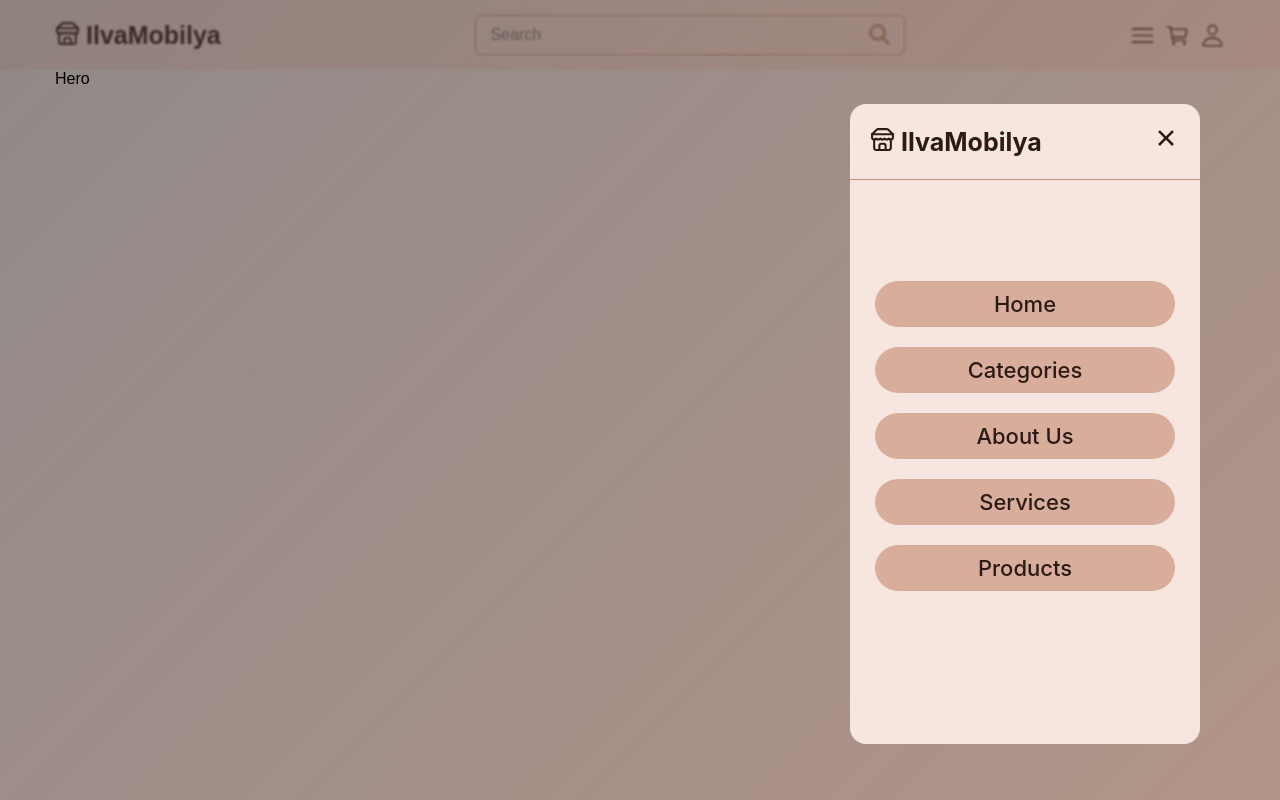
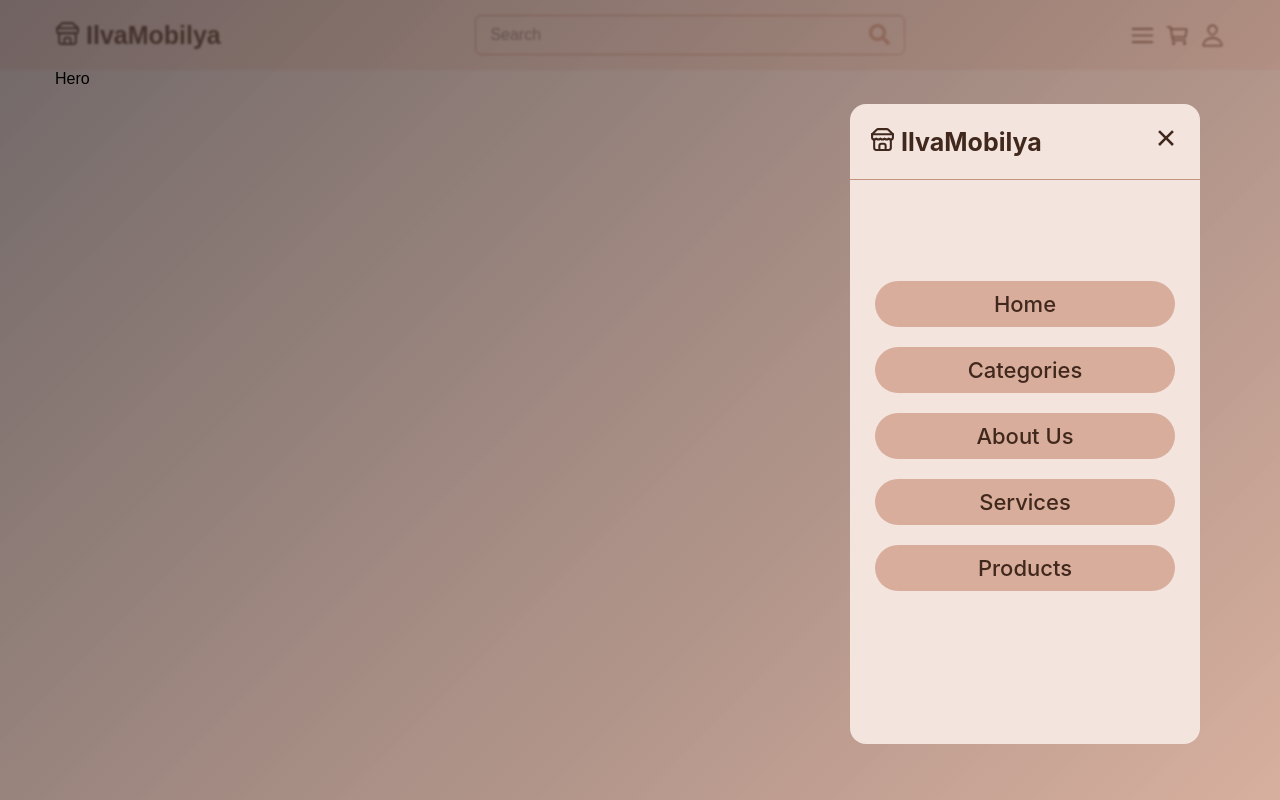
Before and after one commit to AdamKhelladi/ilvamobilya-store, a React (Create React App) app: page / in a window 1280 px wide. Both pictures are taken after a click on the icon 1142 px from the left and 35 px from the top of the page. Built offline with nearby package versions, Linux system fonts and the light colour scheme.

Commit message:
handle close menu

```diff
--- a/src/App.css
+++ b/src/App.css
@@ -1,11 +1,9 @@
 :root {
   /* Light theme */
-  --main-color: #00490a;
-  --secondary-color: #003f08;
   --bg-primary: #f7f7f7;
-  --bg-secondary: #f7e6df;
+  --bg-secondary: #f3e4de;
   --bg-hover: #dfdfdf;
-  --text-primary: #2C1B14;
+  --text-primary: #41281d;
   --text-secondary: #8a5c48;
   --border-color: #c4937e;
   --gradient-color-one: #d4d4d4;
--- a/src/components/Navbar/Menu.jsx
+++ b/src/components/Navbar/Menu.jsx
@@ -29,7 +29,7 @@ export default function Menu({ handleShowMenu }) {
         </div>
         <div className="menu-links">
           {MenuLinks.map((item) => (
-            <a key={item.id} href={item.link}>
+            <a key={item.id} href={item.link} onClick={handleShowMenu}>
               {item.name}
             </a>
           ))}
--- a/src/components/Navbar/Navbar.css
+++ b/src/components/Navbar/Navbar.css
@@ -77,7 +77,7 @@
   height: 100%;
   top: 0;
   position: absolute;
-  background: linear-gradient(135deg, #3b2f2f8c, #8a5c48a2);
+  background: linear-gradient(135deg, #3b2f2fb7, #c5866ba2);
   backdrop-filter: blur(1px);
   -webkit-backdrop-filter: blur(1px);
 }
```
